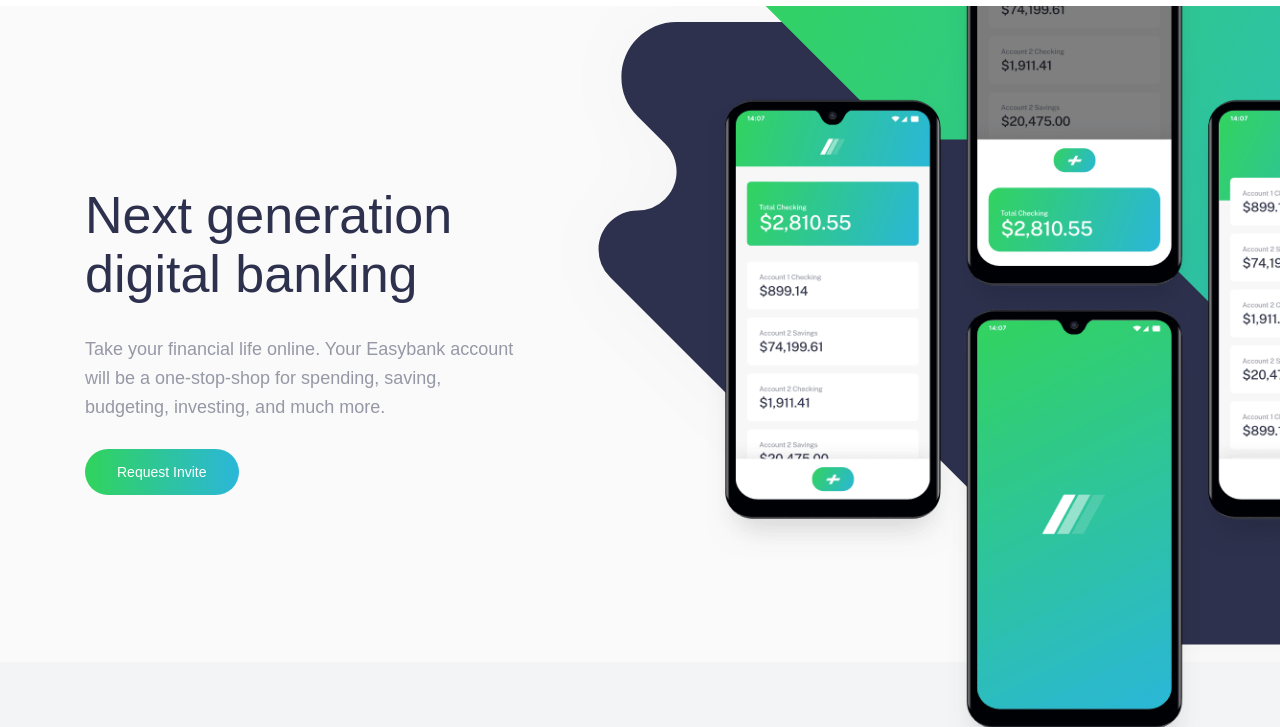
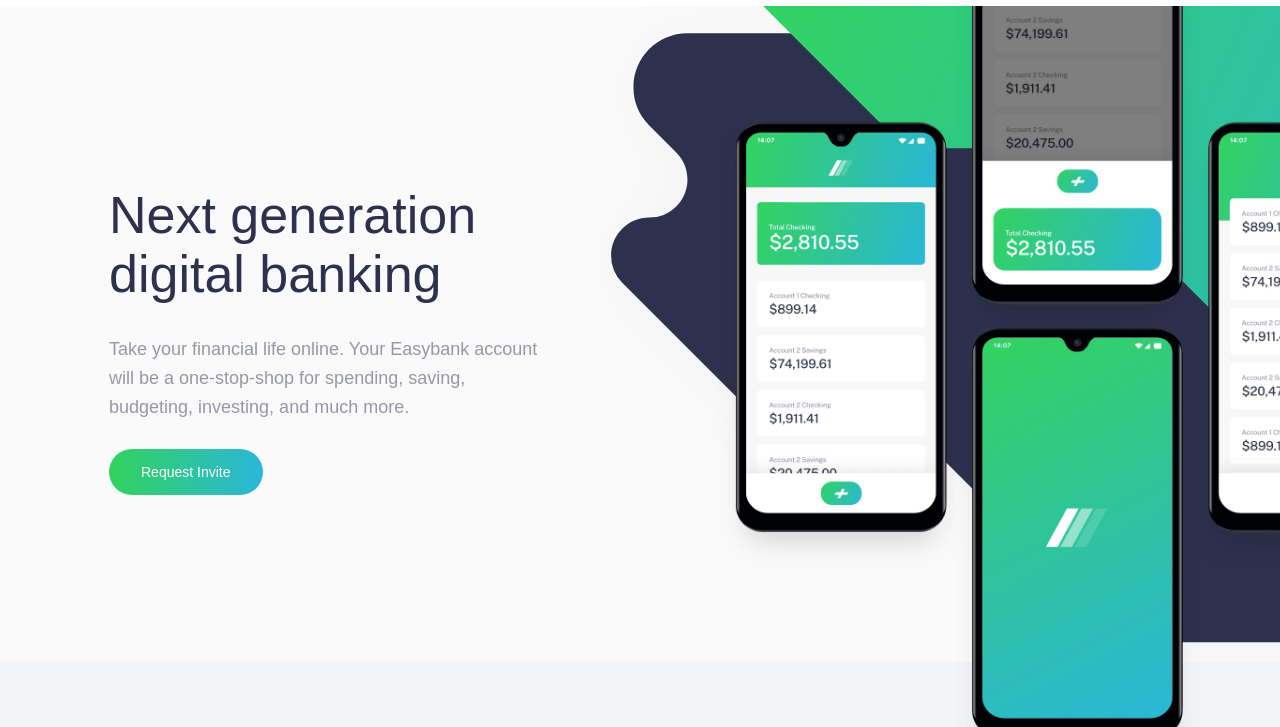
Before and after one commit to KentChunga/easybank-landing-page, a plain HTML site: page index.html in a window 1280 px wide. Shown: the part 71-798 px from the top of the page. Drawn offline with Linux system fonts and the light colour scheme.

Commit message:
update style.css

```diff
--- a/dist/css/style.css
+++ b/dist/css/style.css
@@ -347,7 +347,8 @@ p {
   .hero__content {
     order: 1;
     flex: 2;
-    padding-inline: unset;
+    padding-left: 1.5rem;
+    padding-right: 0px;
     text-align: left;
   }
   .hero__content-intro {
```
